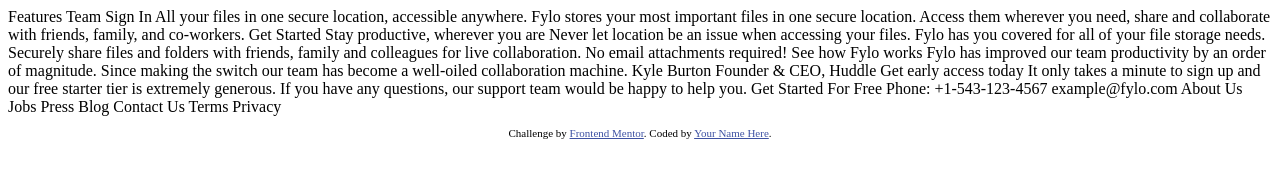
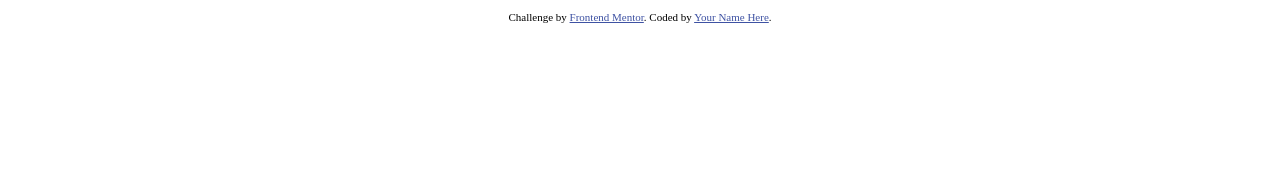
Before and after one commit to vickalchev/Fylo-Landing-Page, a plain HTML site: page fylo-landing-page/index.html in a window 1280 px wide. Drawn offline with Linux system fonts and the light colour scheme.

Commit message:
Fylo Landing Page

```diff
--- a/fylo-landing-page/index.html
+++ b/fylo-landing-page/index.html
@@ -16,52 +16,6 @@
 </head>
 <body>
 
-  Features
-  Team
-  Sign In
-
-  All your files in one secure location, accessible anywhere.
-
-  Fylo stores your most important files in one secure location.
-  Access them wherever you need, share and collaborate with friends,
-  family, and co-workers.
-
-  Get Started
-
-  Stay productive, wherever you are
-
-  Never let location be an issue when accessing your files. Fylo has you
-  covered for all of your file storage needs.
-
-  Securely share files and folders with friends, family and colleagues for
-  live collaboration. No email attachments required!
-
-  See how Fylo works
-
-  Fylo has improved our team productivity by an order of magnitude. Since
-  making the switch our team has become a well-oiled collaboration machine.
-
-  Kyle Burton
-  Founder & CEO, Huddle
-
-  Get early access today
-
-  It only takes a minute to sign up and our free starter tier is extremely generous.
-  If you have any questions, our support team would be happy to help you.
-
-  Get Started For Free
-
-  Phone: +1-543-123-4567
-  example@fylo.com
-
-  About Us
-  Jobs
-  Press
-  Blog
-
-  Contact Us
-  Terms
-  Privacy
 
   <footer>
     <p class="attribution">
```
